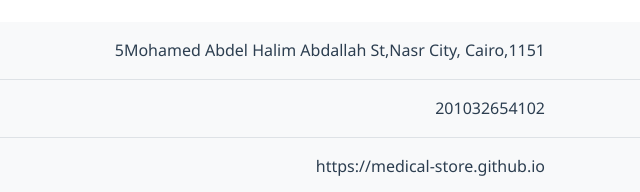
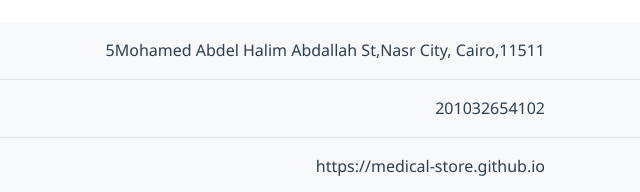
Before and after one commit to Medical-Store/medical-store.github.io, a plain HTML site: page index.html in a window 1280 px wide. Shown: the part 725-917 px from the top of the page, 267-907 px from the left. Drawn offline with Linux system fonts and the light colour scheme.

Commit message:
Fix postal code in contact information
Corrected postal code from 1151 to 11511.

```diff
--- a/index.html
+++ b/index.html
@@ -84,7 +84,7 @@
             <table class="info-table">
                 <tr>
                     <td class="info-label">العنوان </td>
-                    <td>  5Mohamed Abdel Halim Abdallah St,Nasr City, Cairo,1151 </td>
+                    <td>  5Mohamed Abdel Halim Abdallah St,Nasr City, Cairo,11511 </td>
                 </tr>
                 <tr>
                     <td class="info-label">رقم التليفون</td>
```
